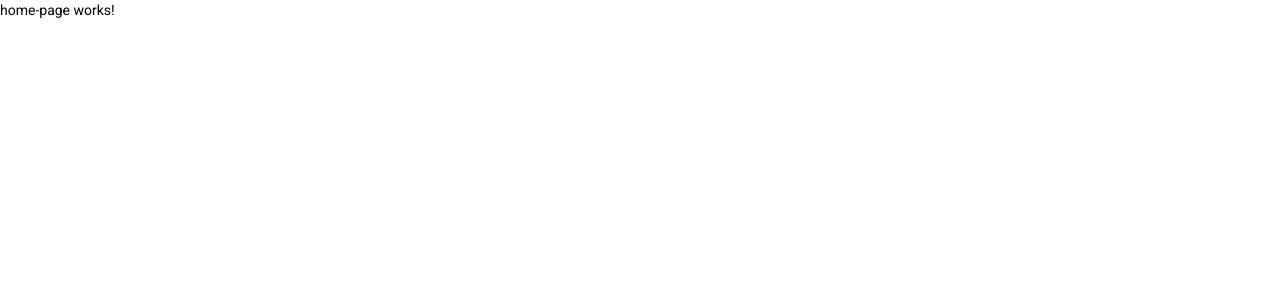
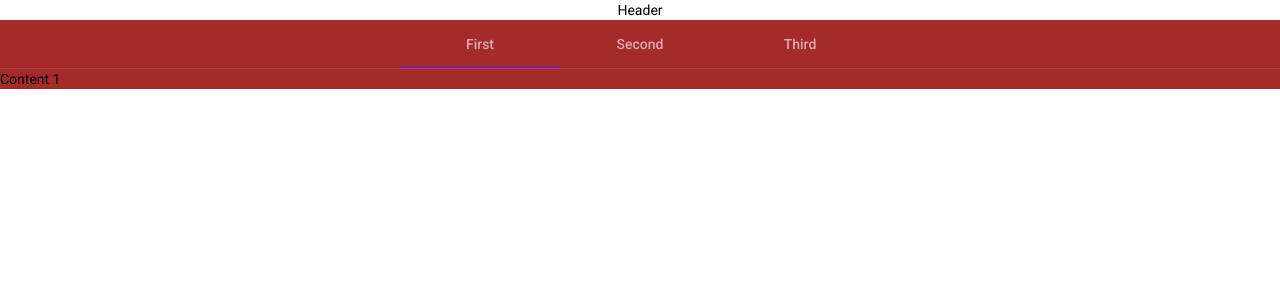
Before and after one commit to Woinkk/Portfolio, an Angular app: page /home in a window 1280 px wide. Shown: the top 300 px of the page. Built offline with nearby package versions, Linux system fonts and the light colour scheme.

Commit message:
Add header

```diff
--- a/src/app/app.module.ts
+++ b/src/app/app.module.ts
@@ -5,6 +5,8 @@
 import { AppComponent } from './app.component';
 import { HomePageComponent } from './components/home-page/home-page.component';
 import { BrowserAnimationsModule } from '@angular/platform-browser/animations';
+import {MatTabsModule} from '@angular/material/tabs';
+
 
 @NgModule({
   declarations: [
@@ -13,6 +15,7 @@
   ],
   imports: [
     BrowserModule,
+    MatTabsModule,
     AppRoutingModule,
     BrowserAnimationsModule
   ],
--- a/src/app/components/home-page/home-page.component.html
+++ b/src/app/components/home-page/home-page.component.html
@@ -1 +1,13 @@
-<p>home-page works!</p>
+<div class="main">
+    <div class="header">
+        Header
+    </div>
+
+    <div [style.backgroundColor]="'brown'">
+        <mat-tab-group mat-align-tabs="center">
+            <mat-tab label="First">Content 1</mat-tab>
+            <mat-tab label="Second">Content 2</mat-tab>
+            <mat-tab label="Third">Content 3</mat-tab>
+        </mat-tab-group>
+    </div>
+</div>
--- a/src/app/components/home-page/home-page.component.less
+++ b/src/app/components/home-page/home-page.component.less
@@ -0,0 +1,10 @@
+.main {
+    display: flex;
+    flex-direction: column;
+}
+
+.header {
+    display: flex;
+    width: 100%;
+    justify-content: center;
+}
```
